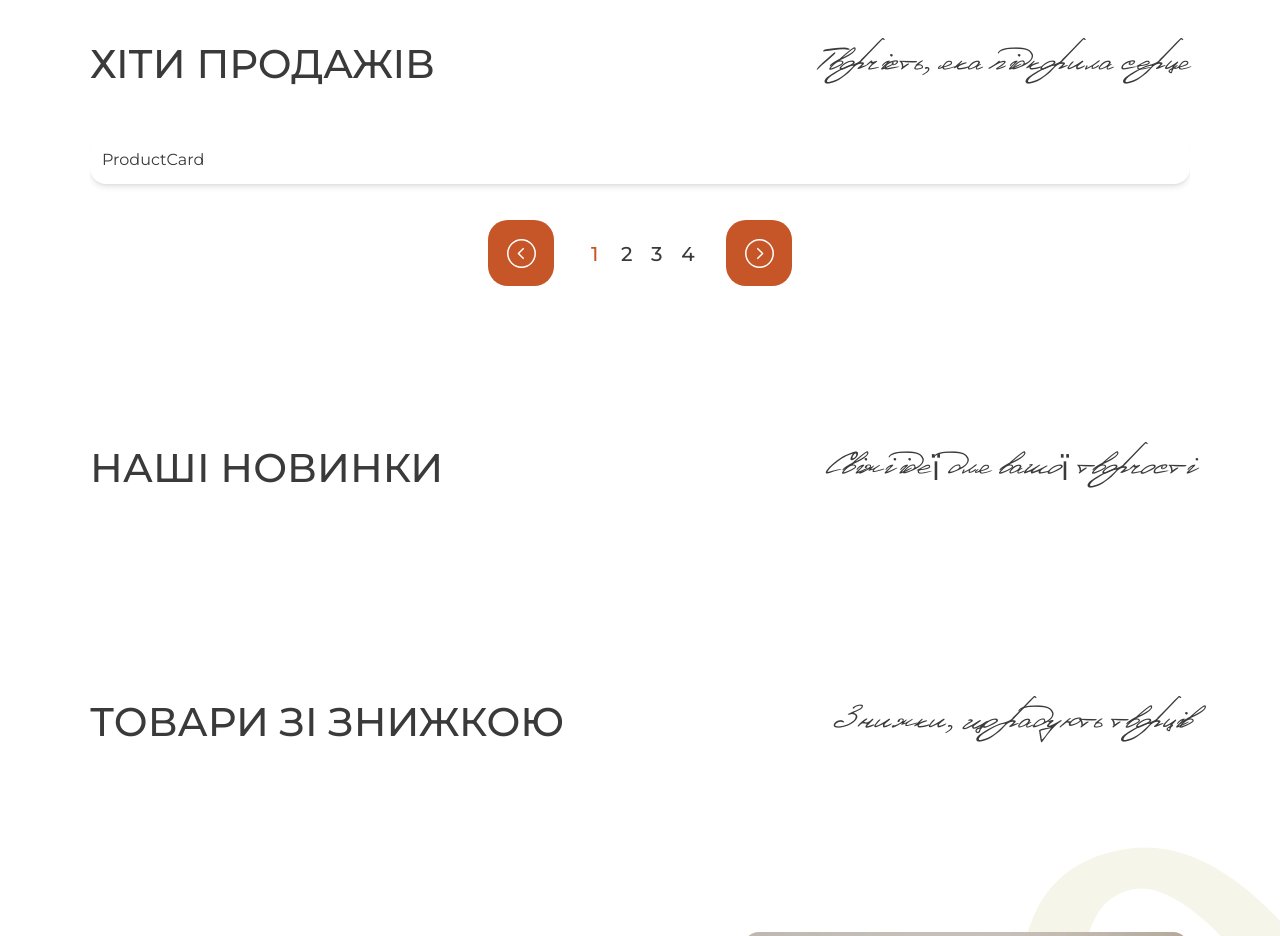
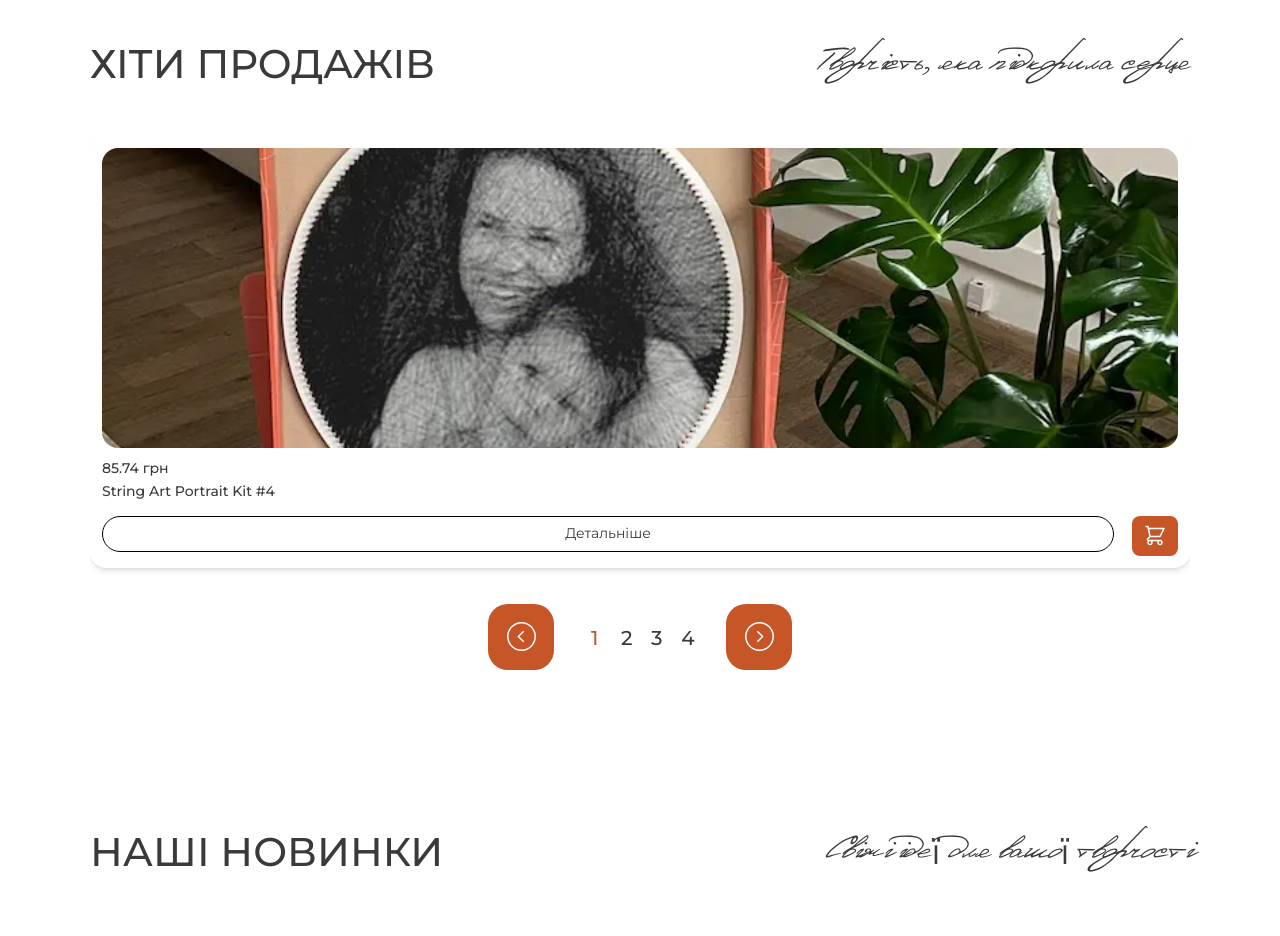
Before and after one commit to cyanidium-dev/art-lover-frontend, a Next.js app: page / in a window 1280 px wide. Shown: the part 1000-1936 px from the top of the page. Built offline with nearby package versions, Linux system fonts and the light colour scheme.

Commit message:
added product card buttons

```diff
--- a/src/modules/HomePage/Bestsellers/mockedData.ts
+++ b/src/modules/HomePage/Bestsellers/mockedData.ts
@@ -5,7 +5,7 @@ const productTemplate = {
   slug: 'string-art-portrait-kit',
   title: 'String Art Portrait Kit',
   price: 85.74,
-  images: [{ url: '', alt: '' }],
+  images: [{ url: '/images/mockedData/productImageOne.webp', alt: '' }],
 };
 
 const createProducts = (template: Product, count: number): Product[] => {
--- a/src/modules/HomePage/HelpChooseGift/HelpChooseGift.tsx
+++ b/src/modules/HomePage/HelpChooseGift/HelpChooseGift.tsx
@@ -39,7 +39,8 @@ export default function HelpChooseGift() {
             <Link href="/">
               <button
                 className="cursor-pointer flex items-center justify-center px-4 py-2 w-[116px] sm:w-full max-w-[236px] md:max-w-[306px] xl:max-w-[456px] h-8 sm:h-12 xl:h-[58px] rounded-full
-            text-[8px] sm:text-[12px] xl:text-[14px] font-normal leading-[120%] shadow-social bg-linear-[121deg,white_22.48%,#FF692D_337.32%] sm:bg-linear-[-186deg,#ffffff_11.19%,#ff692d_199.95%]"
+            text-[8px] sm:text-[12px] xl:text-[14px] font-normal leading-[120%] shadow-social bg-linear-[121deg,white_22.48%,#FF692D_337.32%]
+             sm:bg-linear-[-186deg,#ffffff_11.19%,#ff692d_199.95%] xl:hover:brightness-105 focus-visible:brightness-105 active:scale-95 transition duration-300 ease-in-out"
               >
                 Обрати подарунок
               </button>
--- a/src/shared/components/Cards/ProductCard/ProductCard.tsx
+++ b/src/shared/components/Cards/ProductCard/ProductCard.tsx
@@ -1,13 +1,35 @@
 import { Product } from '@/types/product';
+import Image from 'next/image';
+import SecondaryButton from '../../buttons/SecondaryButton';
+import CartButton from './CartButton';
 
 interface ProductCardProps {
   product: Product;
 }
 
 export default function ProductCard({ product }: ProductCardProps) {
+  const { title, price, images } = product;
+
   return (
     <div className="p-3 bg-white rounded-[8px] xl:rounded-[16px] shadow-social">
-      ProductCard
+      <div className="relative h-[120px] xl:h-[300px] mb-3 rounded-[8px] xl:rounded-[16px] overflow-hidden">
+        <Image
+          src={images[0]?.url || ''}
+          alt={images[0]?.url || 'product'}
+          fill
+          className="object-cover"
+        />
+      </div>
+      <p className="mb-1.5 text-[14px] font-medium leading-[120%]">
+        {price} грн
+      </p>
+      <h3 className="mb-4 text-[14px] font-medium leading-[120%] line-clamp-1">
+        {title}
+      </h3>
+      <div className="flex gap-x-4.5">
+        <SecondaryButton className="h-9">Детальніше</SecondaryButton>
+        <CartButton className="shrink-0" />
+      </div>
     </div>
   );
 }
--- /dev/null
+++ b/src/shared/components/buttons/SecondaryButton.tsx
@@ -0,0 +1,24 @@
+import { Dispatch, ReactNode, SetStateAction } from 'react';
+
+interface SecondaryButtonProps {
+  children: string | ReactNode;
+  className?: string;
+  onClick?: () => void | Dispatch<SetStateAction<boolean>>;
+}
+
+export default function SecondaryButton({
+  children,
+  className = '',
+  onClick,
+}: SecondaryButtonProps) {
+  return (
+    <button
+      onClick={onClick}
+      className={`flex items-center justify-center w-full px-3 py-[5.5px] rounded-full border-[1.5px] border-black bg-white
+        text-[10px] xl:text-[14px] font-normal leading-[120%] xl:hover:text-white xl:hover:bg-dark focus-visible:text-white focus-visible:bg-dark transition
+        duration-300 ease-in-out ${className}`}
+    >
+      {children}
+    </button>
+  );
+}
--- /dev/null
+++ b/src/shared/components/cards/ProductCard/CartButton.tsx
@@ -0,0 +1,23 @@
+import CartIcon from '../../icons/CartIcon';
+
+interface CartButtonProps {
+  className?: string;
+  onClick?: () => void;
+}
+
+export default function CartButton({
+  variant,
+  className,
+  onClick,
+}: CartButtonProps) {
+  return (
+    <button
+      id="cart-button"
+      onClick={onClick}
+      className={`cursor-pointer relative flex items-center justify-center size-9 xl:w-[46px] xl:h-10 rounded-[8px] text-white bg-orange
+        xl:hover:brightness-110 focus-visible:brightness-110 active:scale-95 transition duration-300 ease-in-out ${className}`}
+    >
+      <CartIcon />
+    </button>
+  );
+}
--- /dev/null
+++ b/src/shared/components/icons/CartIcon.tsx
@@ -0,0 +1,25 @@
+interface CartIconProps {
+  className?: string;
+}
+
+export default function CartIcon({ className = '' }: CartIconProps) {
+  return (
+    <svg
+      xmlns="http://www.w3.org/2000/svg"
+      width="24"
+      height="25"
+      viewBox="0 0 24 25"
+      fill="none"
+      aria-label="cart icon"
+      className={`${className}`}
+    >
+      <path
+        d="M3 3.5H5L5.4 5.5M5.4 5.5H21L17 13.5H7M5.4 5.5L7 13.5M7 13.5L4.707 15.793C4.077 16.423 4.523 17.5 5.414 17.5H17M17 17.5C16.4696 17.5 15.9609 17.7107 15.5858 18.0858C15.2107 18.4609 15 18.9696 15 19.5C15 20.0304 15.2107 20.5391 15.5858 20.9142C15.9609 21.2893 16.4696 21.5 17 21.5C17.5304 21.5 18.0391 21.2893 18.4142 20.9142C18.7893 20.5391 19 20.0304 19 19.5C19 18.9696 18.7893 18.4609 18.4142 18.0858C18.0391 17.7107 17.5304 17.5 17 17.5ZM9 19.5C9 20.0304 8.78929 20.5391 8.41421 20.9142C8.03914 21.2893 7.53043 21.5 7 21.5C6.46957 21.5 5.96086 21.2893 5.58579 20.9142C5.21071 20.5391 5 20.0304 5 19.5C5 18.9696 5.21071 18.4609 5.58579 18.0858C5.96086 17.7107 6.46957 17.5 7 17.5C7.53043 17.5 8.03914 17.7107 8.41421 18.0858C8.78929 18.4609 9 18.9696 9 19.5Z"
+        stroke="white"
+        strokeWidth="1.5"
+        strokeLinecap="round"
+        strokeLinejoin="round"
+      />
+    </svg>
+  );
+}
--- a/src/styles/common.css
+++ b/src/styles/common.css
@@ -63,7 +63,7 @@
 .swiper-button-prev:hover,
 .swiper-button-next:focus-visible,
 .swiper-button-prev:focus-visible {
-  filter: brightness(125%);
+  filter: brightness(110%);
 }
 
 .swiper-button-next:active,
```
Also changed, not shown: public/images/mockedData/productImageOne.webp (added).
